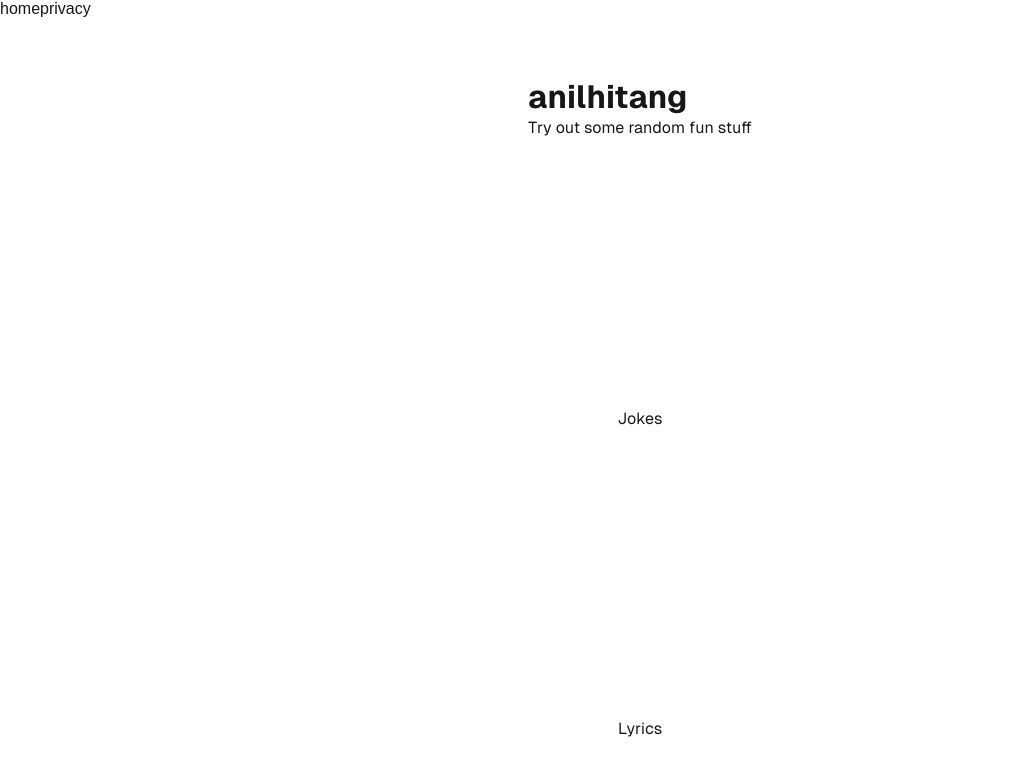
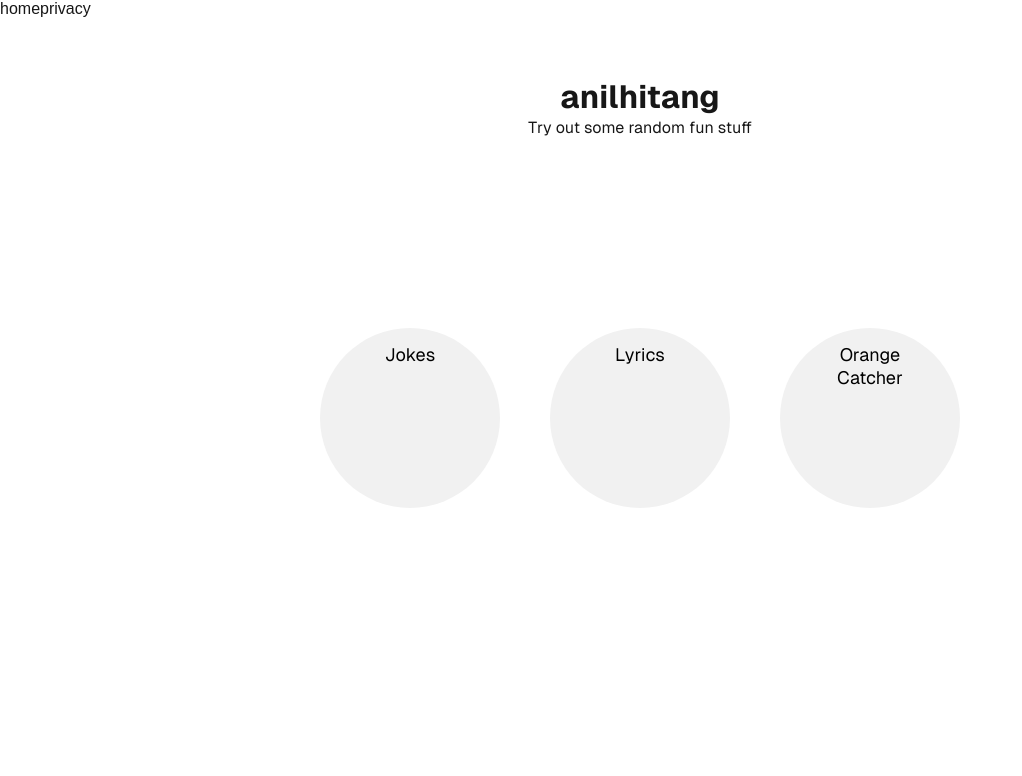
Before and after one commit to anil9t5/32skills, a Next.js app: page / in a window 1280 px wide. Shown: the top 776 px of the page, without its empty margins (0-1022 px from the left). Built offline with nearby package versions, Linux system fonts and the light colour scheme.

Commit message:
Home screen ui update

```diff
--- a/src/app/components/navbar/Navbar.js
+++ b/src/app/components/navbar/Navbar.js
@@ -14,7 +14,6 @@ const navItems = {
 
 export function Navbar() {
   return (
-    <aside>
     <div>
       <nav id="nav">
         <div>
@@ -32,6 +31,5 @@ export function Navbar() {
         </div>
       </nav>
     </div>
-    </aside>
   );
 }
--- a/src/app/globals.css
+++ b/src/app/globals.css
@@ -35,6 +35,23 @@ a {
   text-decoration: none;
 }
 
+header {
+  text-align: center;
+}
+
+.grid-container {
+  display: grid;
+  grid-template-columns: auto auto auto auto;
+}
+
+.grid-container > div {
+  background-color: #f1f1f1;
+  color: #000;
+  padding: 15px 25px;
+  font-size: 18px;
+  margin: 15px 25px;
+  text-align: center;
+}
 @media (prefers-color-scheme: dark) {
   html {
     color-scheme: dark;
--- a/src/app/page.js
+++ b/src/app/page.js
@@ -1,16 +1,28 @@
 import Image from "next/image";
+import "./globals.css";
 import styles from "./page.module.css";
 import Link from "next/link";
 
 export default function Home() {
   return (
     <div className={styles.page}>
-      <main>
+      <header>
         <h1>anilhitang</h1>
         <p>Try out some random fun stuff</p>
+      </header>
+      <main>
+        <div className="grid-container">
+          <div className={styles.item_container}>
+            <Link href="/pages/jokes">Jokes</Link>
+          </div>
+          <div className={styles.item_container}>
+            <Link href="/pages/lyrics">Lyrics</Link>
+          </div>
+          <div className={styles.item_container}>
+            <Link href="/pages/lyrics">Orange Catcher</Link>
+          </div>
+        </div>
       </main>
-      <Link href="/pages/jokes">Jokes</Link>
-      <Link href="/pages/lyrics">Lyrics</Link>
     </div>
   );
 }
--- a/src/app/page.module.css
+++ b/src/app/page.module.css
@@ -27,33 +27,24 @@
   }
 }
 
-.main {
-  display: flex;
-  flex-direction: column;
-  gap: 32px;
-  grid-row-start: 2;
+.item_container {
+  background: #ef6549;
+  border-radius: 50%;
+  width: 180px;
+  height: 180px;
+  overflow: hidden;
+  transform-origin: center;
+  /* box-shadow: 0 0 0 3px #ef6549; */
+  &:hover {
+    cursor: pointer;
+    animation: pulse 1s ease-in-out infinite alternate;
+  }
 }
-
-.main ol {
-  font-family: var(--font-geist-mono);
-  padding-left: 0;
-  margin: 0;
-  font-size: 14px;
-  line-height: 24px;
-  letter-spacing: -0.01em;
-  list-style-position: inside;
-}
-
-.main li:not(:last-of-type) {
-  margin-bottom: 8px;
-}
-
-.main code {
-  font-family: inherit;
-  background: var(--gray-alpha-100);
-  padding: 2px 4px;
-  border-radius: 4px;
-  font-weight: 600;
+@keyframes pulse {
+  100% {
+    box-shadow: 0 0 20px 3px #ef6549;
+    transform: scale(1.2);
+  }
 }
 
 .ctas {
@@ -68,10 +59,7 @@
   padding: 0 20px;
   border: none;
   border: 1px solid transparent;
-  transition:
-    background 0.2s,
-    color 0.2s,
-    border-color 0.2s;
+  transition: background 0.2s, color 0.2s, border-color 0.2s;
   cursor: pointer;
   display: flex;
   align-items: center;
```
Lines whose indentation alone changed are shown as unchanged.
